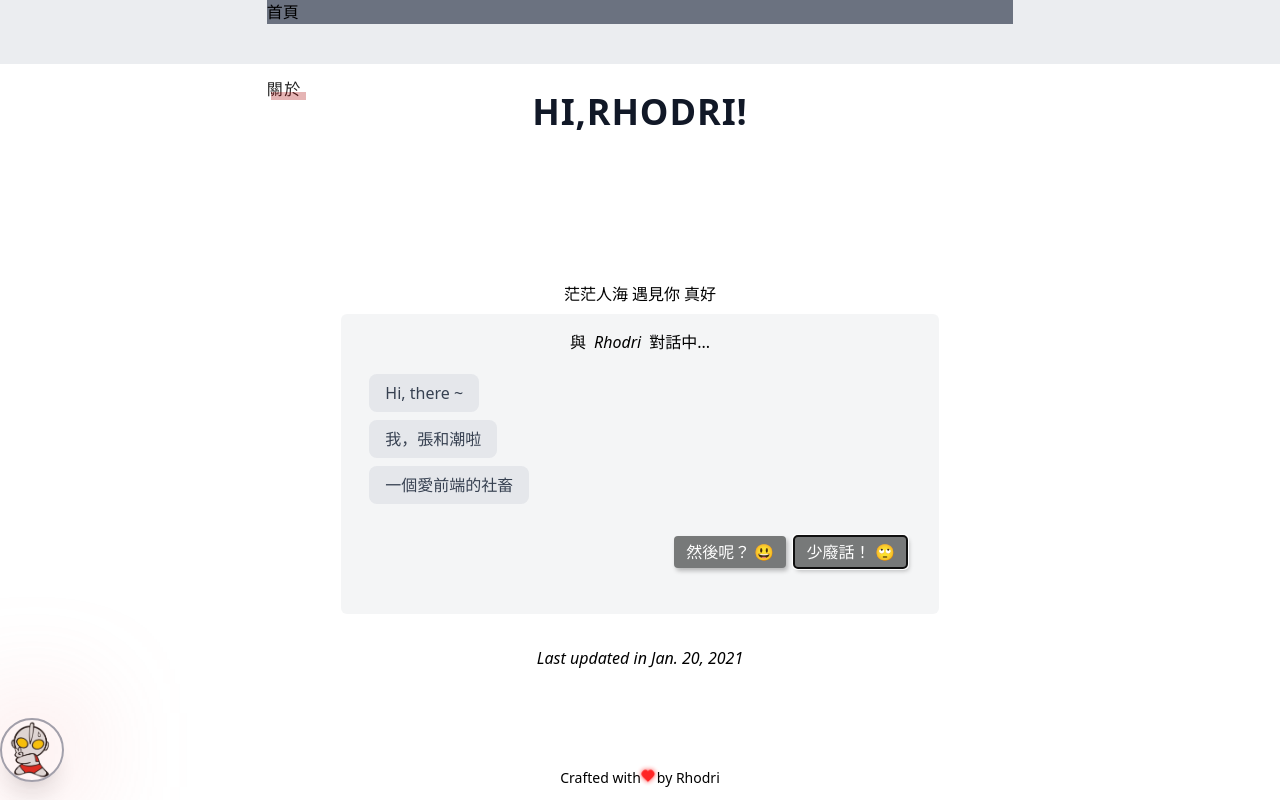
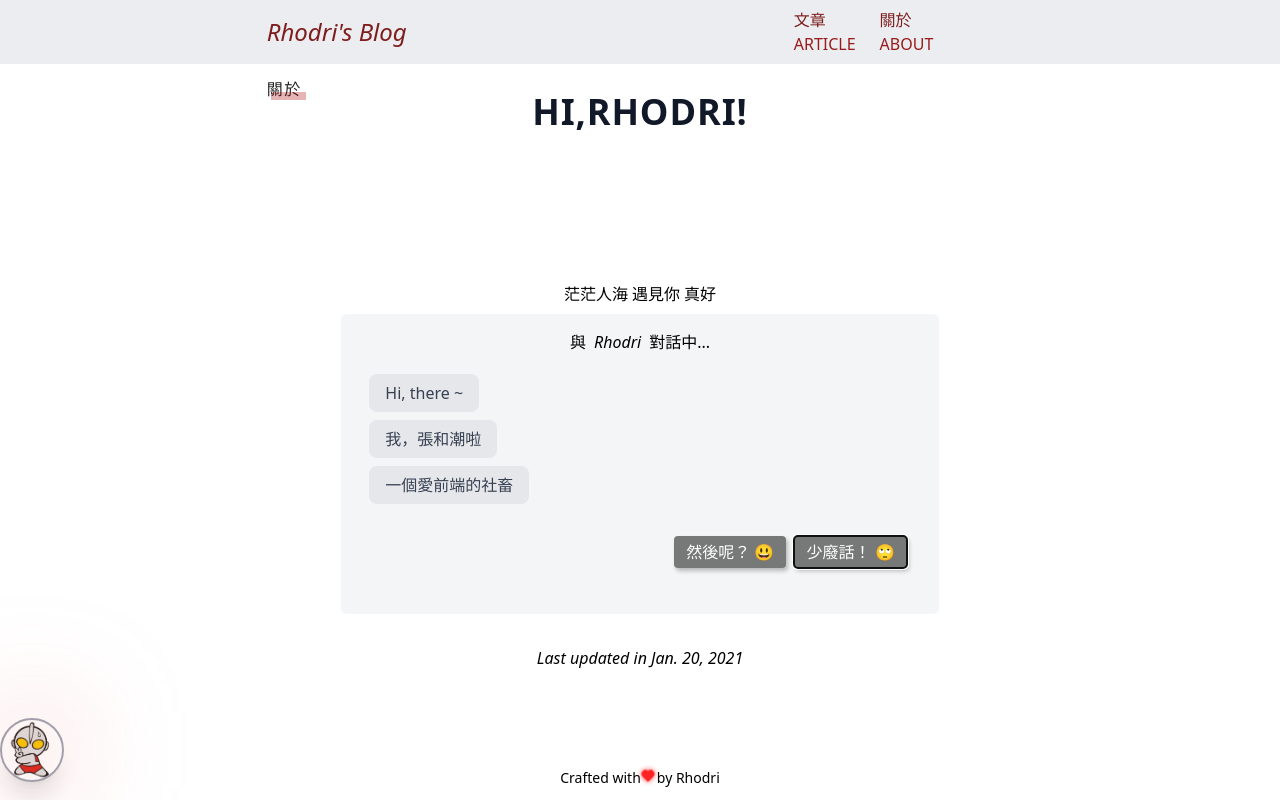
Before and after one commit to Rhodri-hc/Rhodri-react, a React (Create React App) app: page / in a window 1280 px wide. Built offline with nearby package versions, Linux system fonts and the light colour scheme.

Commit message:
完善頂部欄

```diff
--- a/package.json
+++ b/package.json
@@ -1,5 +1,5 @@
 {
-  "name": "todolist",
+  "name": "rhodri",
   "version": "0.1.0",
   "private": true,
   "dependencies": {
--- a/public/index.html
+++ b/public/index.html
@@ -13,7 +13,7 @@
 
     <link rel="manifest" href="%PUBLIC_URL%/manifest.json" />
 
-    <title>TodoList</title>
+    <title>Rhodri</title>
   </head>
   <body>
     <noscript>You need to enable JavaScript to run this app.</noscript>
--- a/src/App.js
+++ b/src/App.js
@@ -8,12 +8,22 @@ class App extends Component {
   render(){
     return (
       <div className="font-sans">
-        <div className="fixed w-full h-16 bg-gray-200 bg-opacity-75 ">
-          <div className="w-11/12 sm:w-11/12 md:w-9/12 lg:w-8/12 xl:w-7/12 my-0 mx-auto bg-gray-500">
-            <span className="inline-block ">
-              <i></i>
-              首頁
-            </span>
+        <div className="fixed z-10 w-full h-16 bg-gray-200 bg-opacity-75 flex items-center">
+          <div className="w-11/12 sm:w-11/12 md:w-9/12 lg:w-8/12 xl:w-7/12 my-0 mx-auto text-red-900 flex items-center justify-between ">
+            <i className="inline-block text-base sm:text-lg md:text-xl lg:text-2xl">
+              Rhodri's Blog
+            </i>
+
+            <div className="flex mr-14">
+              <div className=" flex flex-col mr-6">
+                <p className="text-justify">文章</p>
+                <span className="text-red-800">ARTICLE</span>
+              </div>
+              <div className=" flex flex-col mr-6">
+                <p>關於</p>
+                <span className="text-red-800">ABOUT</span>
+              </div>
+            </div>
           </div>
         </div>
 
@@ -27,7 +37,7 @@ class App extends Component {
           position={null} grid={[25, 25]}
           scale={1}
         >
-          <Ultraman className="handle w-16 h-16 relative bg-contain rounded-full border-2 border-gray-400 shadow-xl cursor-pointer inline-block"></Ultraman>
+          <Ultraman className="handle z-20 w-16 h-16 relative bg-contain rounded-full border-2 border-gray-400 shadow-xl cursor-pointer inline-block"></Ultraman>
         </Draggable>
 
 
```
Also changed, not shown: 2 other files (tests, documents, lock files or other folders).
